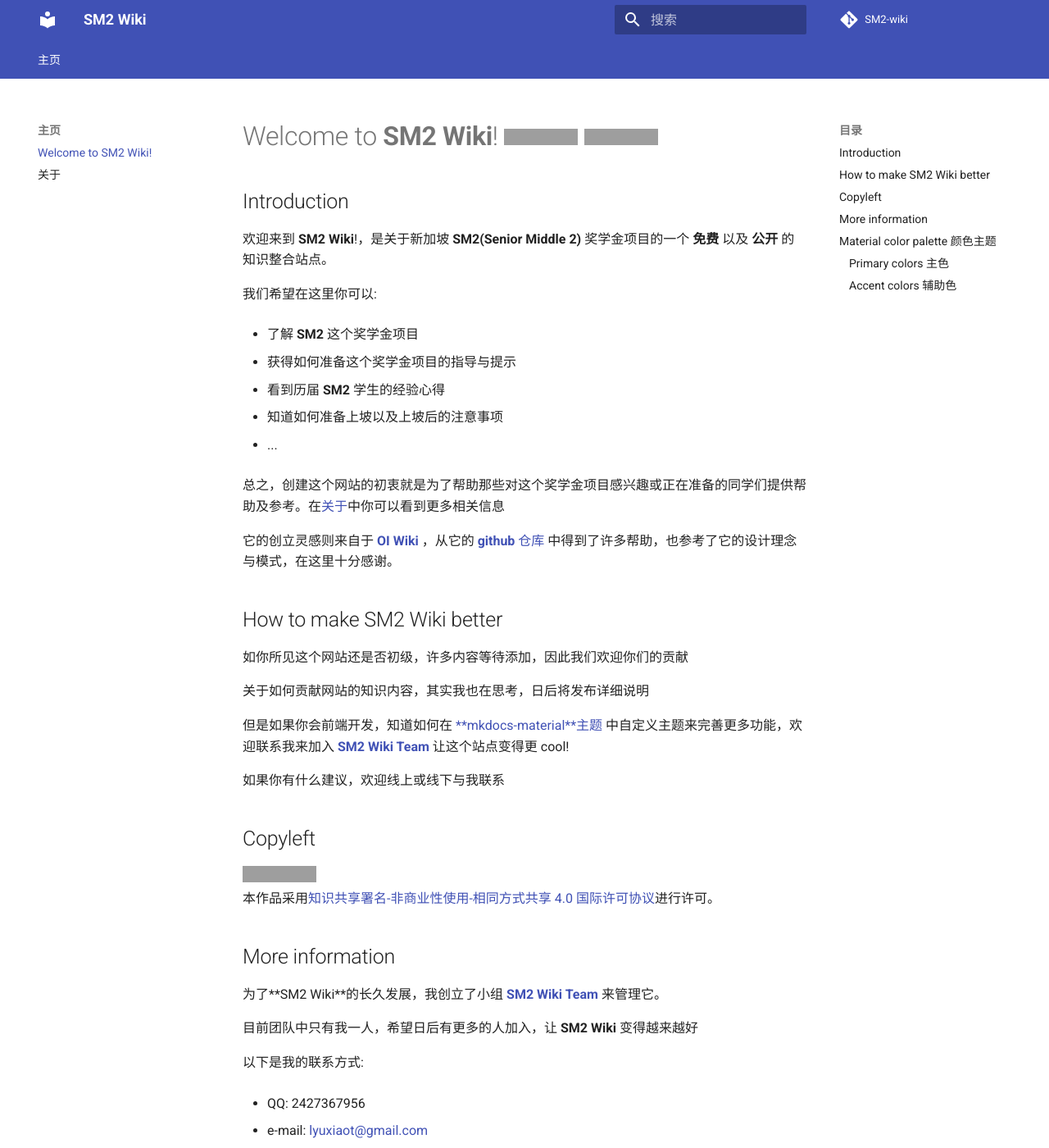
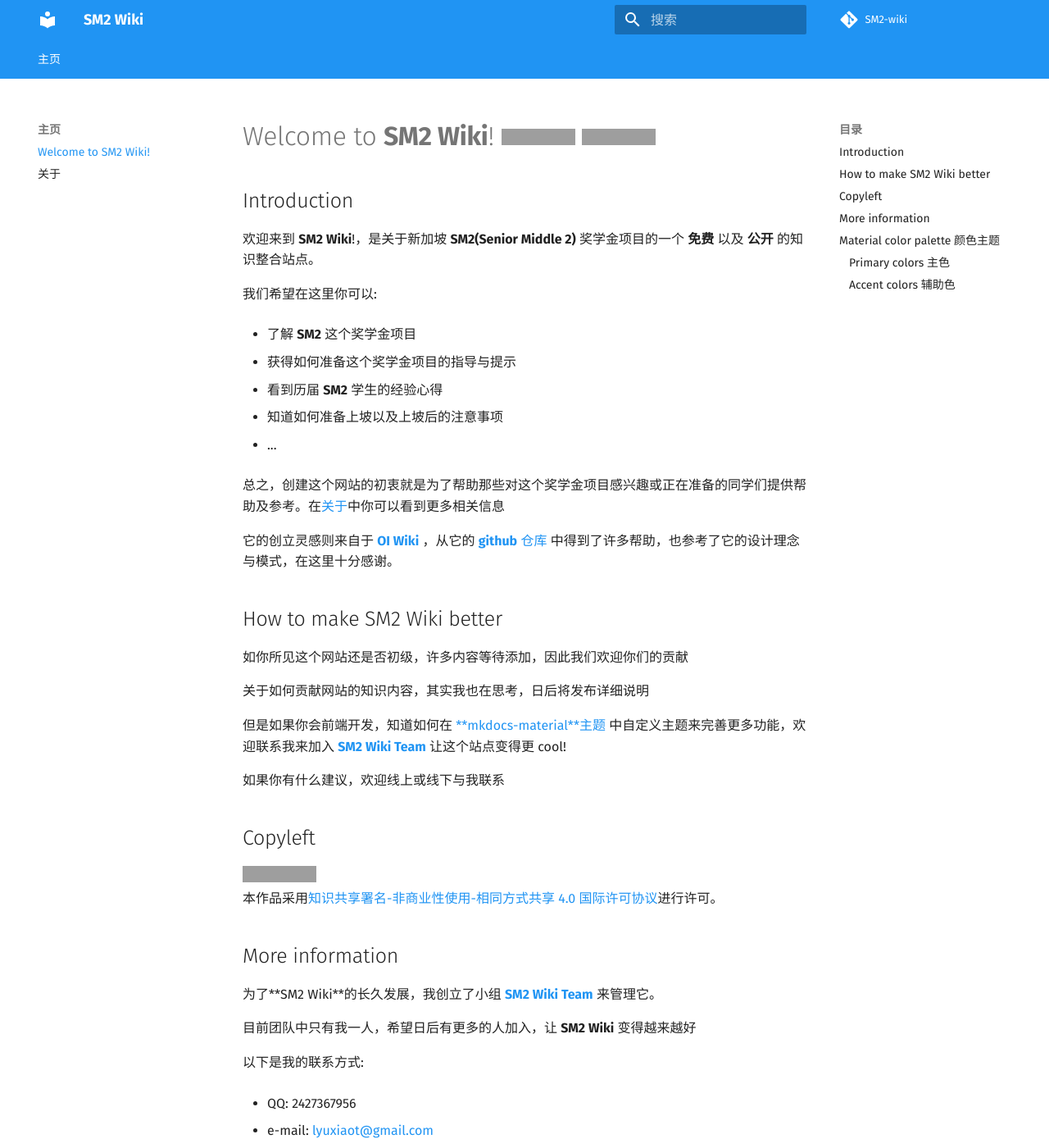
Before and after one commit to SM2-wiki/SM2-wiki, an MkDocs documentation site: the page built from docs/index.md, in a window 1280 px wide and 1400 px high. Shown: the whole window at 82% size. Built offline with MkDocs 1.6.1 and Material for MkDocs 9.7.7, drawn with Linux system fonts in a browser that asks for light colours; comment, search, counter and statistics services are not loaded; grey boxes are pictures that could not be loaded.

Commit message:
Update mkdocs.yml

```diff
--- a/mkdocs.yml
+++ b/mkdocs.yml
@@ -23,15 +23,20 @@
 theme:
   name: 'material'
   language: 'zh'
+  palette:
+    primary: 'blue'
+    accent: 'white'
   feature:
-     tabs: true
-  text: 'Fira Sans'
-  code: 'Roboto Mono'
+    tabs: true
+  font:
+    text: 'Fira Sans'
+    code: 'Roboto Mono'
 
 extra:
   #disqus: 'SM2-wiki'
   pagetime: 'on'
   copyright: '<a href="https://creativecommons.org/licenses/by-nc-sa/4.0/deed.zh">CC BY-NC-SA 4.0</a>'
+  manifest: 'manifest.webmanifest'
   social:
     - type: github
       link: https://github.com/SM2-wiki
@@ -42,6 +47,8 @@
   - '_static/js/extra.js?v=15'
   - 'https://cdnjs.loli.net/ajax/libs/mathjax/2.7.5/MathJax.js?config=TeX-MML-AM_CHTML'
 
+extra_css:
+  - '_static/css/extra.css?v=12'
 
 
 markdown_extensions:
```
